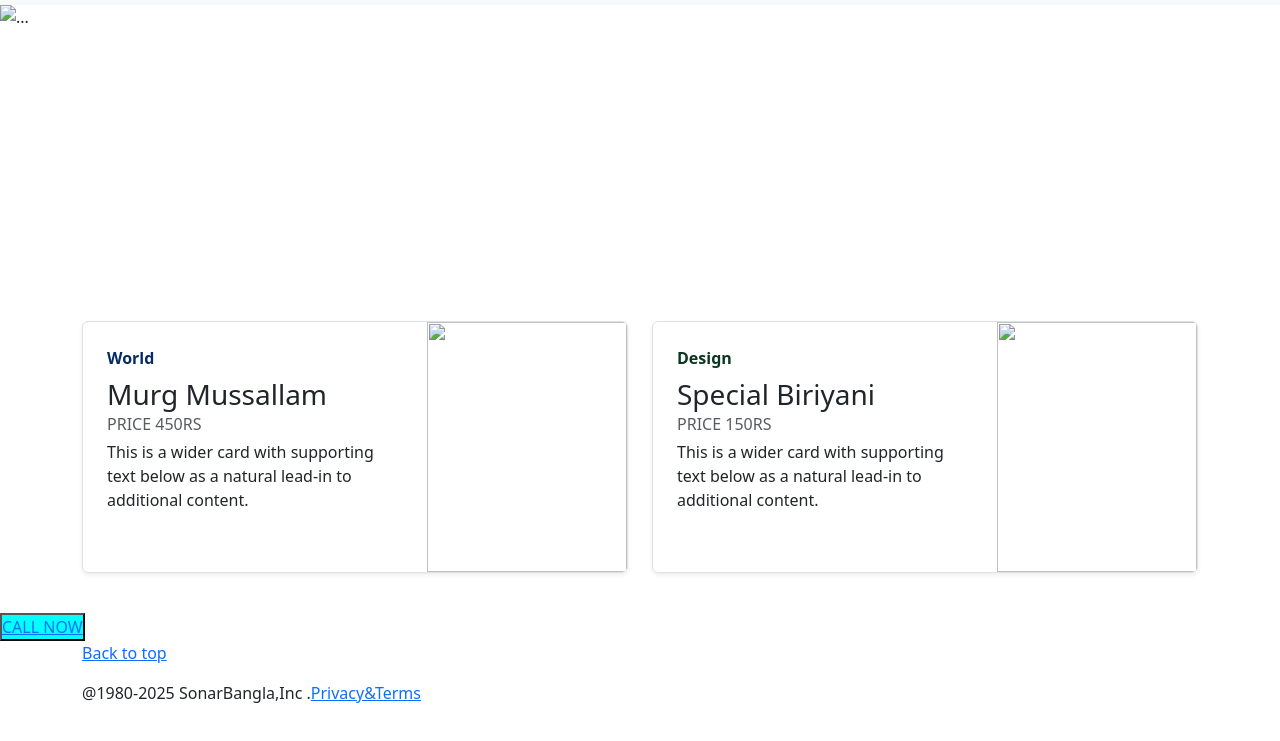
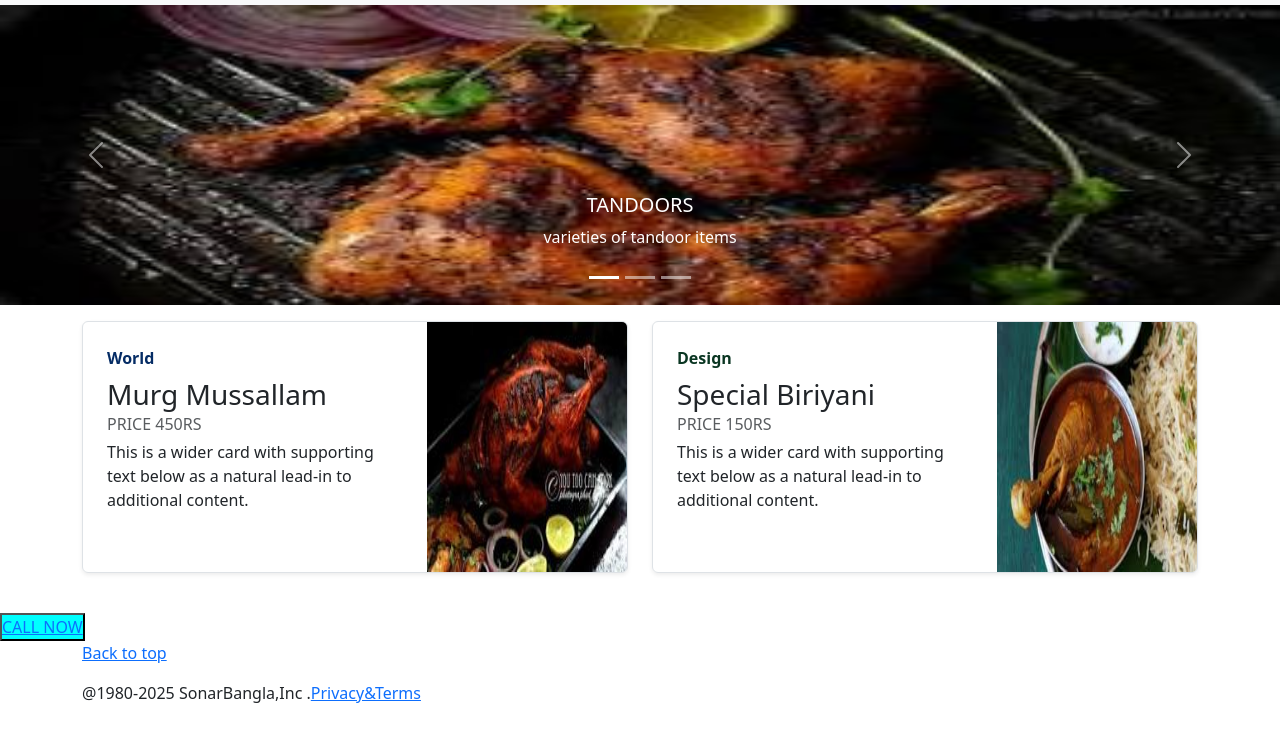
Before and after one commit to Tushar-700/SonarBangla, a plain HTML site: page index.html in a window 1280 px wide. Shown: the part 51-792 px from the top of the page. Drawn offline with nearby package versions, Linux system fonts and the light colour scheme.

Commit message:
Update index.html

```diff
--- a/index.html
+++ b/index.html
@@ -46,21 +46,21 @@
         </div>
         <div class="carousel-inner">
             <div class="carousel-item active">
-                <img src="FOODIMG/GRILLIMG/grill1.jpg" height="300" class="d-block w-100" alt="...">
+                <img src="grill1.jpg" height="300" class="d-block w-100" alt="...">
                 <div class="carousel-caption d-none d-md-block">
                     <h5>TANDOORS</h5>
                     <p>varieties of tandoor items</p>
                 </div>
             </div>
             <div class="carousel-item">
-                <img src="FOODIMG/NONVEGIMG/nveg1.jpg" height="300" class="d-block w-100" alt="...">
+                <img src="nveg1.jpg" height="300" class="d-block w-100" alt="...">
                 <div class="carousel-caption d-none d-md-block">
                     <h5>NON-VEG</h5>
                     <p>varieties of non-veg items</p>
                 </div>
             </div>
             <div class="carousel-item" >
-                <img src="FOODIMG/VEGIMG/veg3.jpg" height="300" class="d-block w-100" alt="...">
+                <img src="veg3.jpg" height="300" class="d-block w-100" alt="...">
                 <div class="carousel-caption d-none d-md-block">
                     <h5>VEGAN ITEMS</h5>
                     <p>varieties of vegetable items</p>
@@ -94,7 +94,7 @@
 
                     </div>
                     <div class="col-auto d-none d-lg-block">
-                        <img class="bd-placeholder-img" width="200" height="250" src="FOODIMG/GRILLIMG/grill3.jpg">
+                        <img class="bd-placeholder-img" width="200" height="250" src="grill3.jpg">
                     </div>
                 </div>
             </div>
@@ -110,7 +110,7 @@
 
                     </div>
                     <div class="col-auto d-none d-lg-block">
-                        <img class="bd-placeholder-img" width="200" height="250" src="FOODIMG/NONVEGIMG/nveg6.jpg">
+                        <img class="bd-placeholder-img" width="200" height="250" src="nveg6.jpg">
                     </div>
                 </div>
             </div>
```
